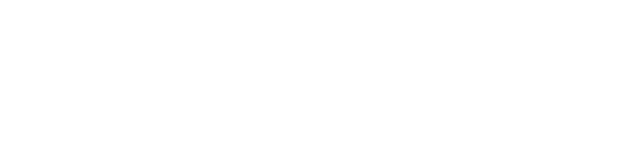
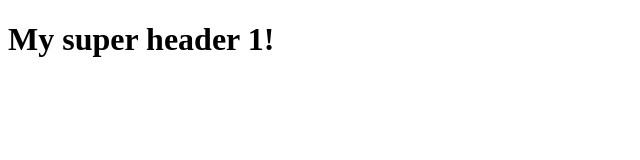
Before and after one commit to vmalep/my-super-website, a plain HTML site: page index.html in a window 1280 px wide. Shown: the whole page, without its empty margins (0-640 px from the left). Drawn offline with Linux system fonts and the light colour scheme.

Commit message:
iindex.html modified

```diff
--- a/index.html
+++ b/index.html
@@ -2,8 +2,9 @@
 <html>
   <head>
     <meta charset="UTF-8">
-    <title>title</title>
+    <title>Best title ever</title>
   </head>
 <body>
+	<h1>My super header 1!</h1>
 </body>
 </html>
```
